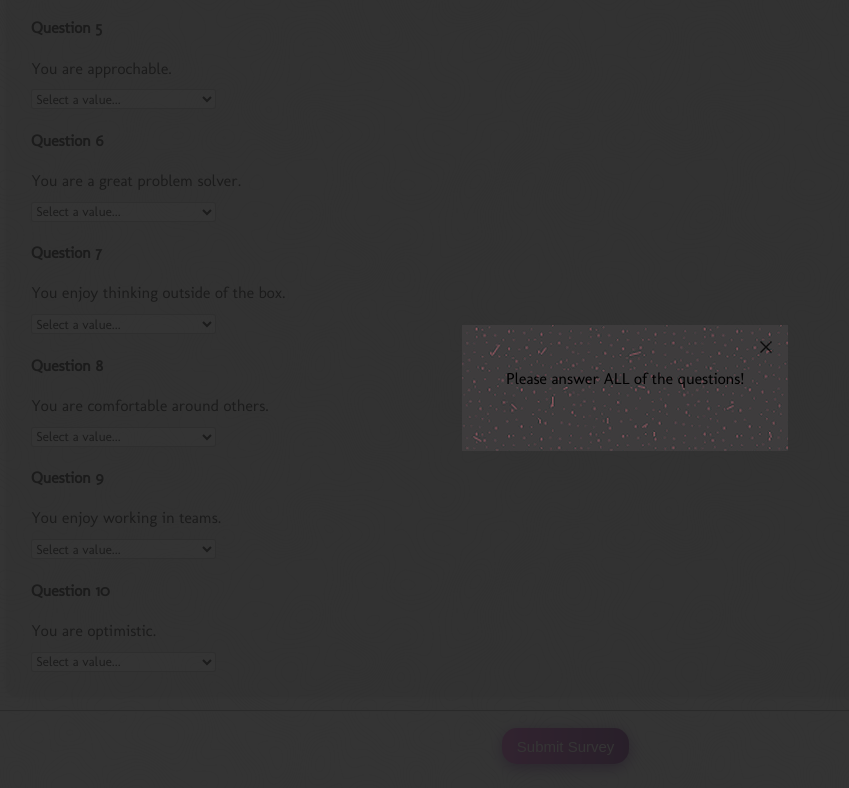
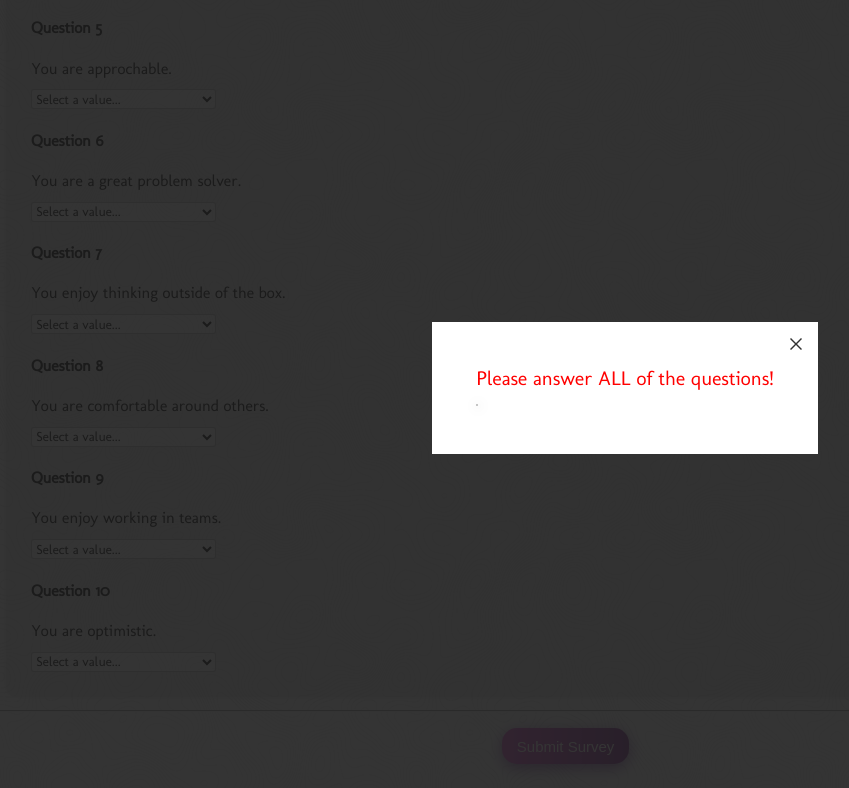
Before and after one commit to rizho123/FriendFinder, a website: page app/public/survey.html in a window 1280 px wide. Both pictures are taken after typing "Sample", "Sample" into the empty fields and a click on the button "Submit Survey". Shown: the part 770-1558 px from the top of the page, without its empty margins (15-864 px from the left). Drawn offline with nearby package versions, Linux system fonts and the light colour scheme; a web font is replaced by a local one.

Commit message:
updated css

```diff
--- a/app/public/script.js
+++ b/app/public/script.js
@@ -2,14 +2,19 @@
     $("#matchName").text("");
     $("#matchName").removeClass("matchNameActive");
     $("#matchPicture").attr("src", "");
+    $(".matchResults").removeClass("matchBg")
     console.log("clicked")
     if ($("#aboutName").val() === "" || $("#aboutImage").val() === "") {
+        $(".matchResults").addClass("matchAlert")
+        $("#matchName").addClass("matchNameAlert")
         $("#matchName").text("Name or Picture field cannot be left blank!")
         return;
     } else if ($("#question1").val() === "" || $("#question2").val() === "" || $("#question3")
     .val() === "" || $("#question4").val() === "" || $("#question5").val() === "" ||
     $("#question6").val() === "" || $("#question7").val() === "" || $("#question8").val() ===
     "" || $("#question9").val() === "" || $("#question10").val() === "") {
+        $(".matchResults").addClass("matchAlert")
+        $("#matchName").addClass("matchNameAlert")
         $("#matchName").text("Please answer ALL of the questions!")
         return;
     }
@@ -37,6 +42,9 @@
     $.post(URL + '/api/friends', userResponse, function(data) {
         console.log("here2")
         console.log(userResponse)
+        $(".matchResults").removeClass("matchAlert")
+        $(".matchResults").addClass("matchBg")
+        $("#matchName").removeClass("matchNameAlert")
         $("#matchName").html("Your <span id='best'>BEST FRIEND</span> is " + data.matchN + "!");
         $("#matchName").addClass("matchNameActive")
         $("#matchPicture").attr("src", data.matchI);
--- a/app/public/style.css
+++ b/app/public/style.css
@@ -54,8 +54,9 @@
     border-radius: 10px;
     object-fit: cover;
     border: 1px solid #58585880;
-    box-shadow: 1px 1px 7px #00000081;
+    box-shadow: 1px 1px 10px #00000081;
     margin-top: 5%;
+
 }
 
 #best {
@@ -72,6 +73,16 @@
     text-align: center;
     font-weight: 900;
     text-shadow: 0 0 5px #ffffff41;
+}
+
+.matchAlert {
+    background: #ffffff;
+    transition: 0.5s;
+}
+
+.matchNameAlert {
+    font-size: 20px;
+    color: #ff0000;
 }
 
 button:focus, input:focus, a:focus {
@@ -147,7 +158,7 @@
     margin: 0;
 }
 
-.fancybox-content {
+.matchBg {
     background-image: url("./images/pink_dust.png");
 }
 
--- a/app/public/survey.html
+++ b/app/public/survey.html
@@ -6,7 +6,6 @@
     <meta http-equiv="X-UA-Compatible" content="ie=edge">
     <title>Friend Finder - Survey</title>
     <script src="https://code.jquery.com/jquery-3.3.1.min.js"></script>
-    <script src="https://stackpath.bootstrapcdn.com/bootstrap/4.3.1/js/bootstrap.min.js" integrity="sha384-JjSmVgyd0p3pXB1rRibZUAYoIIy6OrQ6VrjIEaFf/nJGzIxFDsf4x0xIM+B07jRM" crossorigin="anonymous"></script>
     <link rel="stylesheet" href="https://cdn.jsdelivr.net/gh/fancyapps/fancybox@3.5.7/dist/jquery.fancybox.min.css" />
     <script src="https://cdn.jsdelivr.net/gh/fancyapps/fancybox@3.5.7/dist/jquery.fancybox.min.js"></script>
     <link rel="stylesheet" href="style.css">
```
Also changed, not shown: app/public/home.html (+0 -1 lines).
